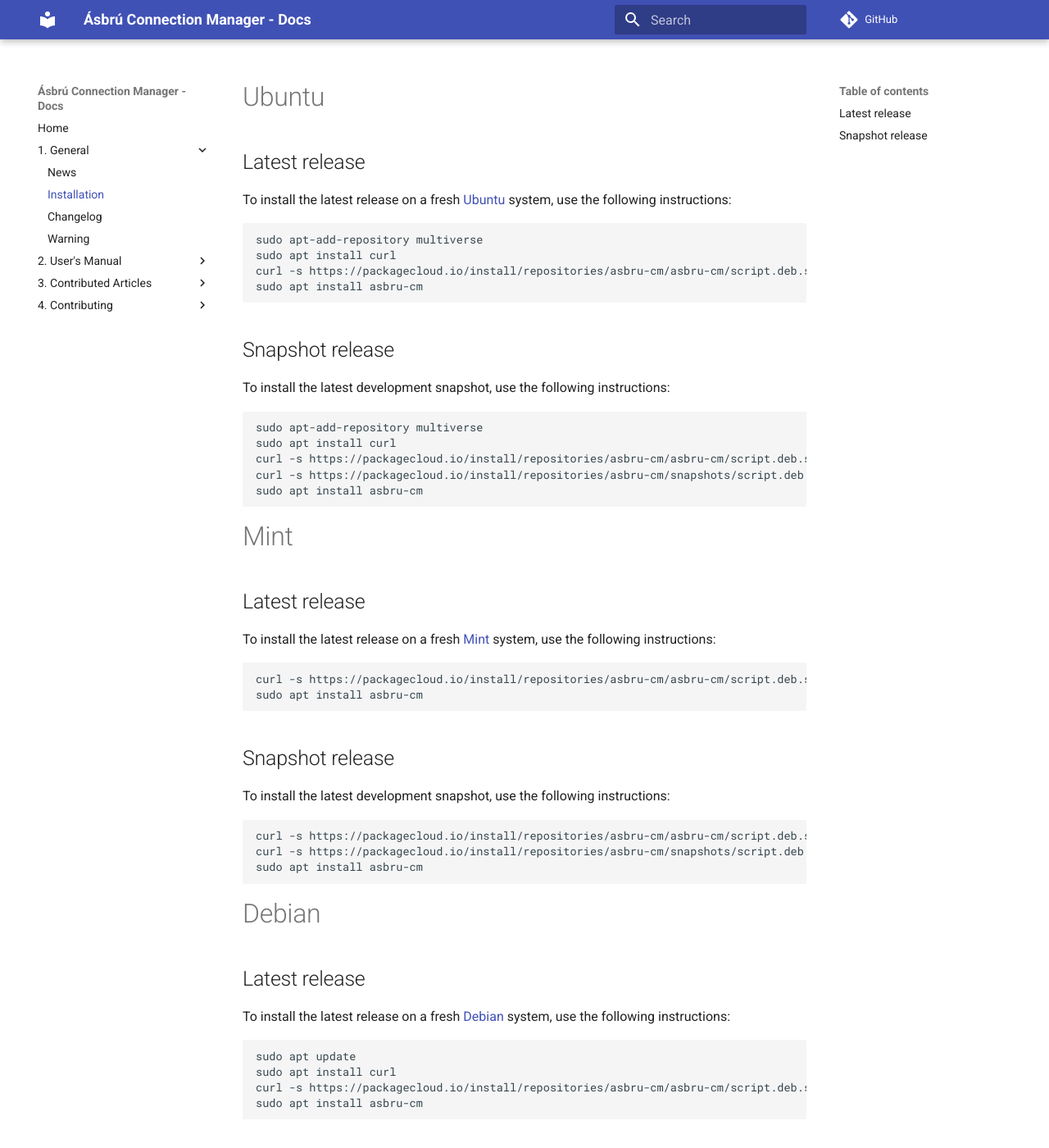
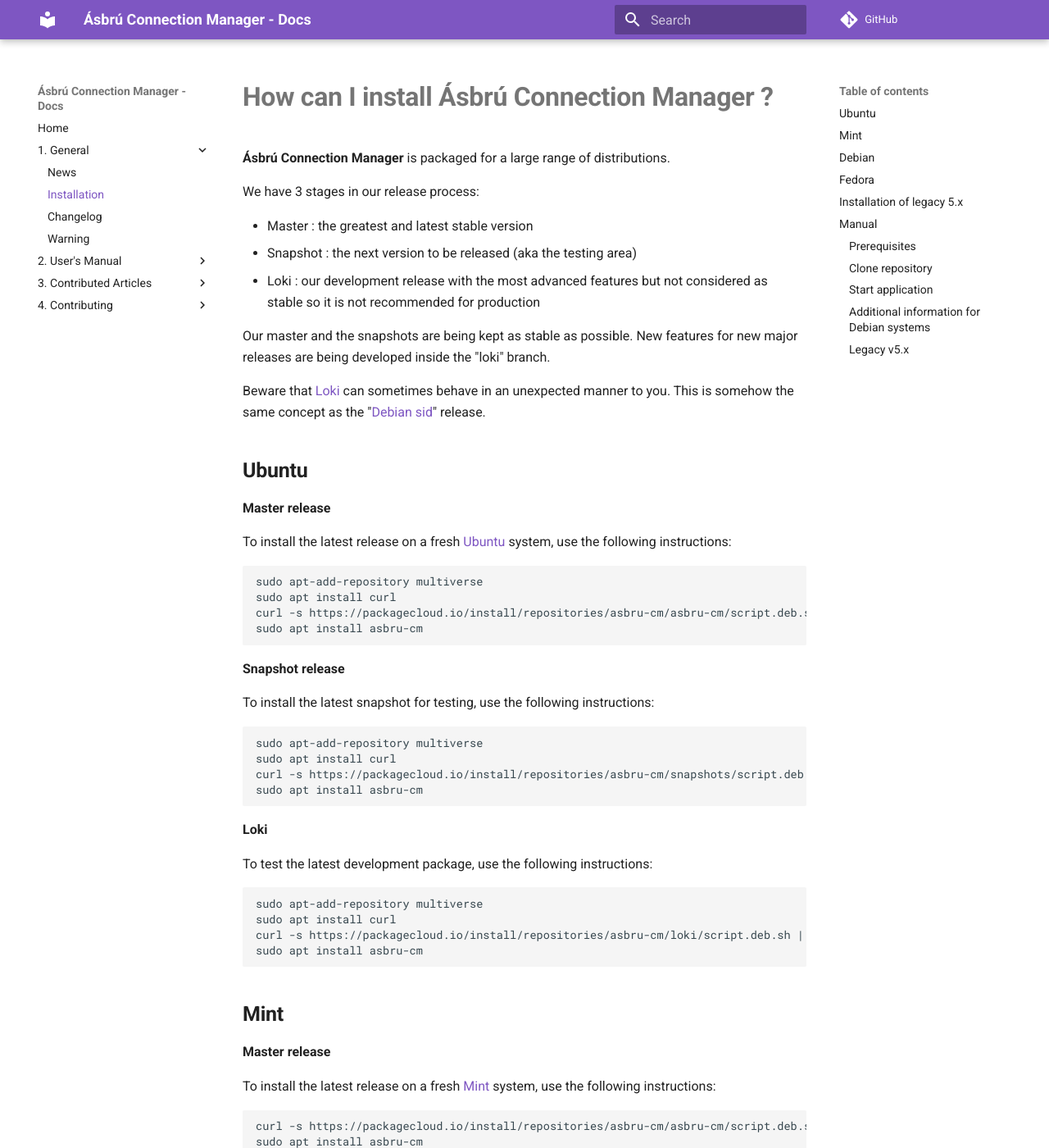
Before and after one commit to asbru-cm/asbru-cm, an MkDocs documentation site: the page built from doc/General/Installation.md, in a window 1280 px wide and 1400 px high. Shown: the whole window at 82% size. Built offline with MkDocs 1.6.1 and Material for MkDocs 9.7.7, drawn with Linux system fonts in a browser that asks for light colours; comment, search, counter and statistics services are not loaded; some of the changed text lies outside the part shown.

Commit message:
Update documentation (improve layout, use permalink, review installation)

`````diff
--- a/doc/General/Installation.md
+++ b/doc/General/Installation.md
@@ -1,5 +1,19 @@
-# Ubuntu
-## Latest release
+# How can I install Ásbrú Connection Manager ?
+
+**Ásbrú Connection Manager** is packaged for a large range of distributions.
+
+We have 3 stages in our release process:
+
+- Master : the greatest and latest stable version
+- Snapshot : the next version to be released (aka the testing area)
+- Loki : our development release with the most advanced features but not considered as stable so it is not recommended for production
+
+Our master and the snapshots are being kept as stable as possible. New features for new major releases are being developed inside the "loki" branch.
+
+Beware that [Loki](https://en.wikipedia.org/wiki/Loki) can sometimes behave in an unexpected manner to you.  This is somehow the same concept as the "[Debian sid](https://www.debian.org/releases/sid/)" release.
+
+## Ubuntu
+**Master release**
 
 To install the latest release on a fresh [Ubuntu](https://www.ubuntu.com/) system, use the following instructions:
 
@@ -10,20 +24,30 @@
 sudo apt install asbru-cm
 ```
 
-## Snapshot release
+**Snapshot release**
 
-To install the latest development snapshot, use the following instructions:
+To install the latest snapshot for testing, use the following instructions:
 
 ```
 sudo apt-add-repository multiverse
 sudo apt install curl
-curl -s https://packagecloud.io/install/repositories/asbru-cm/asbru-cm/script.deb.sh | sudo bash
 curl -s https://packagecloud.io/install/repositories/asbru-cm/snapshots/script.deb.sh | sudo bash
 sudo apt install asbru-cm
 ```
 
-# Mint
-## Latest release
+**Loki**
+
+To test the latest development package, use the following instructions:
+
+```
+sudo apt-add-repository multiverse
+sudo apt install curl
+curl -s https://packagecloud.io/install/repositories/asbru-cm/loki/script.deb.sh | sudo bash
+sudo apt install asbru-cm
+```
+
+## Mint
+**Master release**
 
 To install the latest release on a fresh [Mint](https://linuxmint.com/) system, use the following instructions:
 
@@ -32,9 +56,9 @@
 sudo apt install asbru-cm
 ```
 
-## Snapshot release
+**Snapshot release**
 
-To install the latest development snapshot, use the following instructions:
+To install the latest snapshot for testing, use the following instructions:
 
 ```
 curl -s https://packagecloud.io/install/repositories/asbru-cm/asbru-cm/script.deb.sh | sudo bash
@@ -42,8 +66,17 @@
 sudo apt install asbru-cm
 ```
 
-# Debian
-## Latest release
+**Loki**
+
+To test the latest development package, use the following instructions:
+
+```
+curl -s https://packagecloud.io/install/repositories/asbru-cm/loki/script.deb.sh | sudo bash
+sudo apt install asbru-cm
+```
+
+## Debian
+**Master release**
 
 To install the latest release on a fresh [Debian](https://www.debian.org/) system, use the following instructions:
 
@@ -54,20 +87,30 @@
 sudo apt install asbru-cm
 ```
 
-## Snapshot release
+**Snapshot release**
 
-To install the latest development snapshot, use the following instructions:
+To install the latest snapshot for testing, use the following instructions:
 
 ```
 sudo apt update
 sudo apt install curl
-curl -s https://packagecloud.io/install/repositories/asbru-cm/asbru-cm/script.deb.sh | sudo bash
 curl -s https://packagecloud.io/install/repositories/asbru-cm/snapshots/script.deb.sh | sudo bash
 sudo apt install asbru-cm
 ```
 
-# Fedora
-## Latest release
+**Loki**
+
+To test the latest development package, use the following instructions:
+
+```
+sudo apt update
+sudo apt install curl
+curl -s https://packagecloud.io/install/repositories/asbru-cm/loki/script.deb.sh | sudo bash
+sudo apt install asbru-cm
+```
+
+## Fedora
+**Master release**
 
 To install the latest release on a fresh [Fedora](https://getfedora.org/) system, use the following instructions:
 
@@ -76,56 +119,43 @@
 sudo dnf install asbru-cm
 ```
 
-## Snapshot release
+**Snapshot release**
 
-To install the latest development snapshot, use the following instructions:
+To install the latest snapshot for testing, use the following instructions:
 
 ```
 curl -s https://packagecloud.io/install/repositories/asbru-cm/snapshots/script.rpm.sh | sudo bash
 sudo dnf install asbru-cm
 ```
 
-# Testing new features
+**Loki**
 
-Our master and the snapshots are being kept as stable as possible. New features for new major releases are being developed inside the "loki" branch.
+To test the latest development package, use the following instructions:
 
-Beware that [Loki](https://en.wikipedia.org/wiki/Loki) can sometimes behave in an unexpected manner to you.  This is somehow the same concept as the "[Debian sid](https://www.debian.org/releases/sid/)" release.
+```
+curl -s https://packagecloud.io/install/repositories/asbru-cm/loki/script.rpm.sh | sudo bash
+sudo dnf install asbru-cm
+```
 
-You are welcome to contribute and test by checking out "loki" or by installing our builds.
+## Installation of legacy 5.x
 
-- Debian / Ubuntu
+If you need to install the legacy v5 version of Ásbrú Connection Manager (using Gtk2 library), the legacy packages are still available.
 
-  ````
-  $ curl -s https://packagecloud.io/install/repositories/asbru-cm/loki/script.deb.sh | sudo bash
-  $ sudo apt-get install asbru-cm
-  ````
+**Debian / Ubuntu**
 
-- Fedora
+```
+curl -s https://packagecloud.io/install/repositories/asbru-cm/v5/script.deb.sh | sudo bash
+sudo apt-get install asbru-cm
+```
 
-  ````
-  $ curl -s https://packagecloud.io/install/repositories/asbru-cm/loki/script.rpm.sh | sudo bash
-  $ sudo dnf install asbru-cm
-  ````
+**Fedora**
 
+```
+curl -s https://packagecloud.io/install/repositories/asbru-cm/v5/script.rpm.sh | sudo bash
+sudo dnf install asbru-cm
+```
 
-# Installation of legacy 5.x
-
-- Debian / Ubuntu
-
-  ````
-  $ curl -s https://packagecloud.io/install/repositories/asbru-cm/v5/script.deb.sh | sudo bash
-  $ sudo apt-get install asbru-cm
-  ````
-
-- Fedora
-
-  ````
-  $ curl -s https://packagecloud.io/install/repositories/asbru-cm/v5/script.rpm.sh | sudo bash
-  $ sudo dnf install asbru-cm
-  ````
-
-
-# Manual
+## Manual
 If you don't want to use any of the pre-built package, here are instructions to start Ásbrú Connection Manager from the sources.
 
 ### Prerequisites
@@ -150,56 +180,60 @@
 
 If you are using a Debian-based system, here are the list of dependency package to install:
 
-    # apt install perl libvte-2.91-0 libcairo-perl libglib-perl libpango-perl libsocket6-perl libexpect-perl libnet-proxy-perl libyaml-perl libcrypt-cbc-perl libcrypt-blowfish-perl libgtk3-perl libnet-arp-perl libossp-uuid-perl openssh-client telnet ftp libcrypt-rijndael-perl libxml-parser-perl libcanberra-gtk-module dbus-x11 libx11-guitest-perl libgtk3-simplelist-perl gir1.2-wnck-3.0 gir1.2-vte-2.91
+```
+apt install perl libvte-2.91-0 libcairo-perl libglib-perl libpango-perl libsocket6-perl libexpect-perl libnet-proxy-perl libyaml-perl libcrypt-cbc-perl libcrypt-blowfish-perl libgtk3-perl libnet-arp-perl libossp-uuid-perl openssh-client telnet ftp libcrypt-rijndael-perl libxml-parser-perl libcanberra-gtk-module dbus-x11 libx11-guitest-perl libgtk3-simplelist-perl gir1.2-wnck-3.0 gir1.2-vte-2.91
+```
 
 ### Legacy v5.x
 
 For the records, the legacy v5.x version of Ásbrú Connection Manager was based on Gtk2.  Here are the list of packages to install
 
-    # apt install perl gtk2-engines-pixbuf libvte9 libcairo-perl libgtk2-perl libglib-perl libpango-perl libgnome2-gconf-perl libsocket6-perl libexpect-perl libnet-proxy-perl libyaml-perl libcrypt-cbc-perl libcrypt-blowfish-perl libgtk2-perl libgtk2-gladexml-perl libgtk2-ex-simple-list-perl libnet-arp-perl libossp-uuid-perl openssh-client telnet ftp libcrypt-rijndael-perl libxml-parser-perl libgtk2-unique-perl
+```
+apt install perl gtk2-engines-pixbuf libvte9 libcairo-perl libgtk2-perl libglib-perl libpango-perl libgnome2-gconf-perl libsocket6-perl libexpect-perl libnet-proxy-perl libyaml-perl libcrypt-cbc-perl libcrypt-blowfish-perl libgtk2-perl libgtk2-gladexml-perl libgtk2-ex-simple-list-perl libnet-arp-perl libossp-uuid-perl openssh-client telnet ftp libcrypt-rijndael-perl libxml-parser-perl libgtk2-unique-perl
+```
 
-#### Gnome2::Vte
+**Gnome2::Vte**
 
 0) The VTE dev package is required to get Gnome2::Vte compiled for your environment
 
-    ````
-    $ sudo apt install libvte-dev
-    ````
+```
+sudo apt install libvte-dev
+```
 
 1) Start CPAN shell
 
-    ````
-    $ perl -MCPAN -e shell
-    ````
+```
+perl -MCPAN -e shell
+```
 
 2) The very fist time you start CPAN, it will ask you some questions.  Please chose the best option for your environement, in this example, we will assume the following choices:
 
-    ````
-    Would you like to configure as much as possible automatically?   --> yes
-    What approach do you want?   --> sudo
-    ````
+```
+Would you like to configure as much as possible automatically?   --> yes
+What approach do you want?   --> sudo
+```
 
 3) In the CPAN shell, install Gnome2::Vte
 
-    ````
-    cpan[1] > install Gnome2::Vte
-    ````
+```
+cpan[1] > install Gnome2::Vte
+```
 
-    This will download the latest version (0.11), compile it and install it under /usr/local/lib.
+This will download the latest version (0.11), compile it and install it under ```/usr/local/lib```.
 
 4) Cleaning up:
 
-    (those steps are optional, think carefully about your own environment !  This may potentially break your system. **You have been warned**)
+(those steps are optional, think carefully about your own environment !  This may potentially break your system. **You have been warned**)
 
-    If you don't need the development packages anymore:
+If you don't need the development packages anymore:
 
-    ````
-    $ sudo apt purge libvte-dev
-    $ sudo apt autoremove
-    ````
+```
+sudo apt purge libvte-dev
+sudo apt autoremove
+```
 
-    If it was the first time you used CPAN and you don't want to keep .cpan configuration, sources, etc.
+If it was the first time you used CPAN and you don't want to keep .cpan configuration, sources, etc.
 
-    ````
-    $ rm -rf .cpan
-    ````
+```
+rm -rf .cpan
+```
--- /dev/null
+++ b/doc/stylesheets/custom.css
@@ -0,0 +1,5 @@
+.md-typeset h1,
+.md-typeset h2,
+.md-typeset h3 {
+  font-weight: bold;
+}
--- a/mkdocs.yml
+++ b/mkdocs.yml
@@ -9,10 +9,15 @@
 repo_name: GitHub
 theme:
     name: material
+    palette:
+        primary: deep purple
+        accent: pink
+extra_css:
+    - stylesheets/custom.css
 nav:
   - Home: 'index.md'
   - 1. General:
-      - News: General/NEWS.md
+      - News: General/News.md
       - Installation: General/Installation.md
       - Changelog: General/Changelog.md
       - Warning:   General/sensitive-info-notice.md
@@ -53,4 +58,9 @@
       - Code of conduct: Contributing/CODE_OF_CONDUCT.md
 
 markdown_extensions:
-  - admonition
+    - admonition
+    - toc:
+        permalink: true
+        toc_depth: 6
+    - codehilite:
+        guess_lang: false
`````
Also changed, not shown: doc/General/News.md (renamed from doc/General/NEWS.md, +1 -1 lines), doc/index.md (+13 -22 lines).
